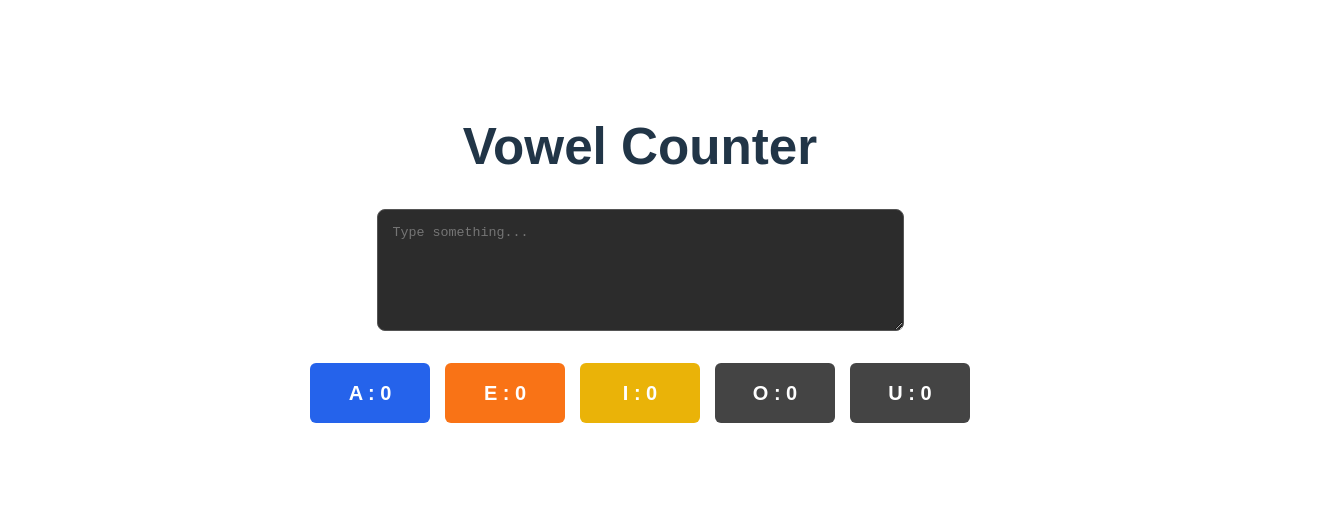
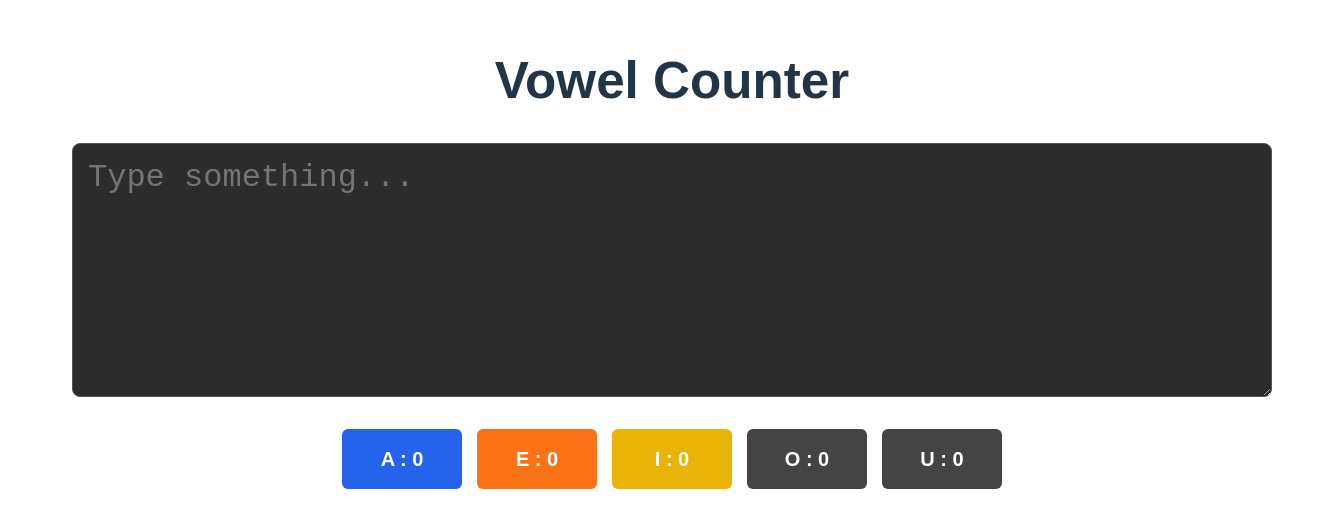
Before and after one commit to Olu863/vowel-counter, a React (Vite) app: page / in a window 1280 px wide. Shown: the part 146-674 px from the top of the page, 1344 px wide, since content can reach past the window. Built offline with nearby package versions, Linux system fonts and the light colour scheme.

Commit message:
Initial commit - vowel counter app

```diff
--- a/src/App.jsx
+++ b/src/App.jsx
@@ -36,7 +36,7 @@ function App() {
         onChange={(e) => setText(e.target.value)}
         style={{
           padding: "15px",
-          fontSize: "32cpx",
+          fontSize: "32px",
           borderRadius: "8px",
           border: "1px solid #555",
           backgroundColor: "#2c2c2c",
```
